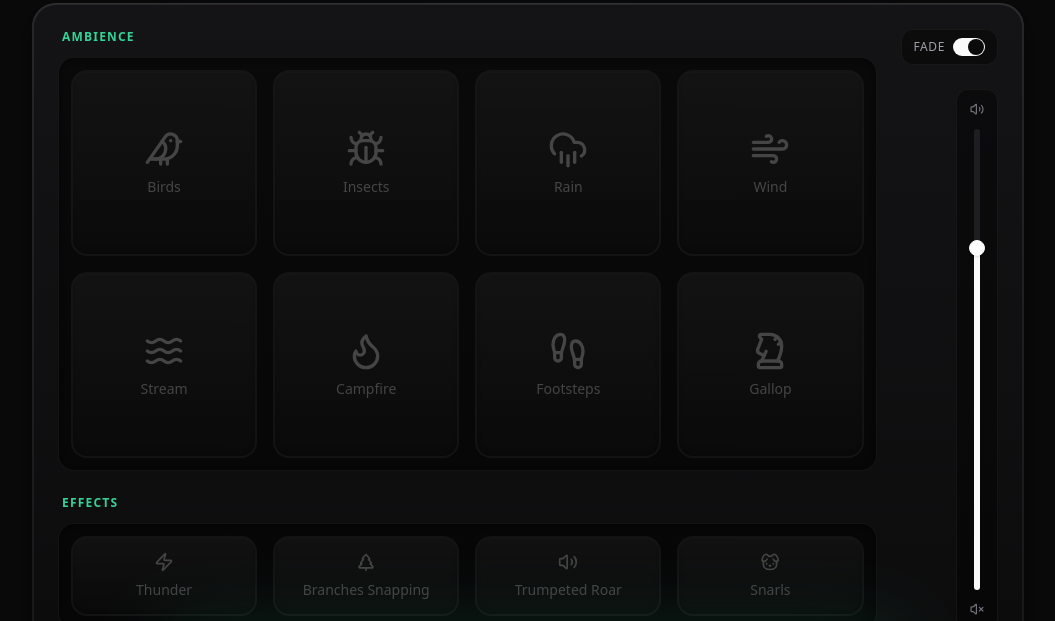
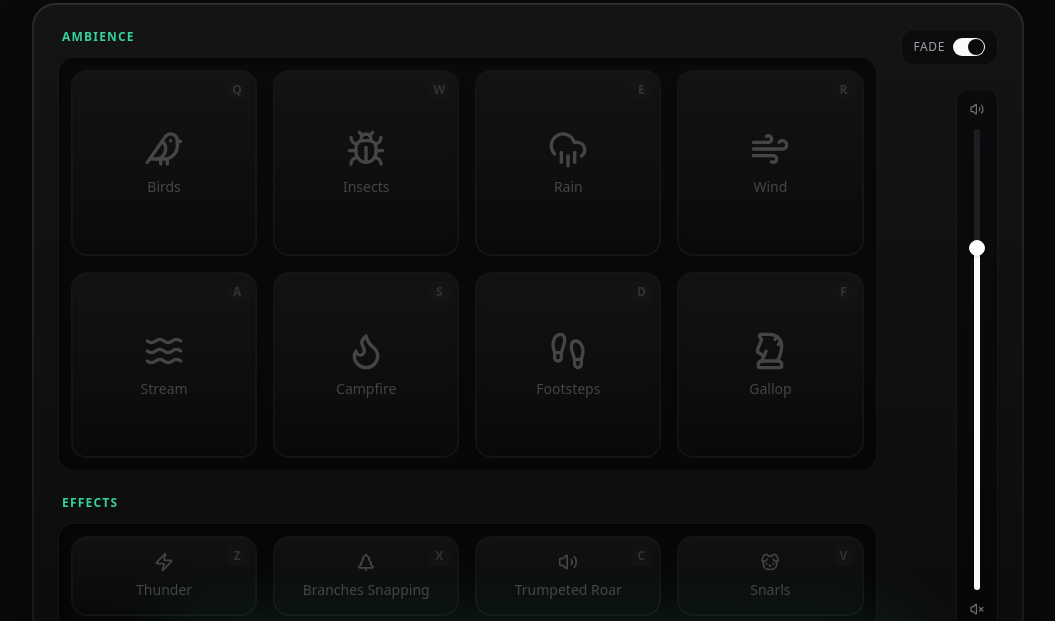
Before and after one commit to patrickneccles/table-tools, a Next.js app: page / in a window 1280 px wide. Shown: the part 235-856 px from the top of the page, without its empty margins (112-1167 px from the left). Built offline with nearby package versions, Linux system fonts and the light colour scheme.

Commit message:
feat: key toggles

```diff
--- a/src/components/mood-board/mood-board.tsx
+++ b/src/components/mood-board/mood-board.tsx
@@ -1,6 +1,6 @@
 "use client";
 
-import React, { useState } from "react";
+import React, { useState, useEffect, useRef, useCallback } from "react";
 import { Switch } from "@/components/ui/switch";
 import { Slider } from "@/components/ui/slider";
 import { Label } from "@/components/ui/label";
@@ -14,6 +14,32 @@ import { Volume2, VolumeX } from "lucide-react";
 import { Mood, MoodTheme } from "./types";
 import { SoundButton } from "./sound-button";
 import { cn } from "@/lib/utils";
+
+// Hotkey mapping: QWER for row 1 (Ambience 1-4), ASDF for row 2 (Ambience 5-8), ZXCV for row 3 (Effects 1-4)
+const HOTKEY_MAP: Record<string, { type: "ambience" | "effect"; index: number }> = {
+  q: { type: "ambience", index: 0 },
+  w: { type: "ambience", index: 1 },
+  e: { type: "ambience", index: 2 },
+  r: { type: "ambience", index: 3 },
+  a: { type: "ambience", index: 4 },
+  s: { type: "ambience", index: 5 },
+  d: { type: "ambience", index: 6 },
+  f: { type: "ambience", index: 7 },
+  z: { type: "effect", index: 0 },
+  x: { type: "effect", index: 1 },
+  c: { type: "effect", index: 2 },
+  v: { type: "effect", index: 3 },
+};
+
+// Get hotkey for a given type and index
+function getHotkey(type: "ambience" | "effect", index: number): string | undefined {
+  for (const [key, mapping] of Object.entries(HOTKEY_MAP)) {
+    if (mapping.type === type && mapping.index === index) {
+      return key;
+    }
+  }
+  return undefined;
+}
 
 const defaultTheme: MoodTheme = {
   primary: "#3b82f6",      // Blue
@@ -30,8 +56,65 @@ export function MoodBoard({ mood, isLightMode = false }: MoodBoardProps) {
   const [volume, setVolume] = useState(75);
   const [fade, setFade] = useState(true);
 
+  // Create stable refs for all possible slots (8 ambience + 4 effects)
+  const ambienceRef0 = useRef<(() => void) | null>(null);
+  const ambienceRef1 = useRef<(() => void) | null>(null);
+  const ambienceRef2 = useRef<(() => void) | null>(null);
+  const ambienceRef3 = useRef<(() => void) | null>(null);
+  const ambienceRef4 = useRef<(() => void) | null>(null);
+  const ambienceRef5 = useRef<(() => void) | null>(null);
+  const ambienceRef6 = useRef<(() => void) | null>(null);
+  const ambienceRef7 = useRef<(() => void) | null>(null);
+  const effectRef0 = useRef<(() => void) | null>(null);
+  const effectRef1 = useRef<(() => void) | null>(null);
+  const effectRef2 = useRef<(() => void) | null>(null);
+  const effectRef3 = useRef<(() => void) | null>(null);
+
+  const ambienceRefs = [
+    ambienceRef0, ambienceRef1, ambienceRef2, ambienceRef3,
+    ambienceRef4, ambienceRef5, ambienceRef6, ambienceRef7,
+  ];
+  const effectRefs = [effectRef0, effectRef1, effectRef2, effectRef3];
+
   const audioVolume = volume / 100;
   const theme = mood.theme ?? defaultTheme;
+
+  // Handle keyboard shortcuts
+  const handleKeyDown = useCallback((event: KeyboardEvent) => {
+    // Ignore if user is typing in an input, textarea, or contenteditable
+    const target = event.target as HTMLElement;
+    if (
+      target.tagName === "INPUT" ||
+      target.tagName === "TEXTAREA" ||
+      target.isContentEditable
+    ) {
+      return;
+    }
+
+    const key = event.key.toLowerCase();
+    const mapping = HOTKEY_MAP[key];
+
+    if (mapping) {
+      event.preventDefault();
+
+      if (mapping.type === "ambience") {
+        const trigger = ambienceRefs[mapping.index]?.current;
+        if (trigger) trigger();
+      } else {
+        const trigger = effectRefs[mapping.index]?.current;
+        if (trigger) trigger();
+      }
+    }
+  // eslint-disable-next-line react-hooks/exhaustive-deps
+  }, []); // Refs are stable, arrays are just wrappers
+
+  // Attach keyboard listener
+  useEffect(() => {
+    window.addEventListener("keydown", handleKeyDown);
+    return () => {
+      window.removeEventListener("keydown", handleKeyDown);
+    };
+  }, [handleKeyDown]);
 
   return (
     <div className="relative">
@@ -178,7 +261,7 @@ export function MoodBoard({ mood, isLightMode = false }: MoodBoardProps) {
                     )}
                   >
                     <div className="grid grid-cols-4 gap-2 md:gap-4">
-                      {mood.ambience.map((sound) => (
+                      {mood.ambience.map((sound, index) => (
                         <SoundButton
                           key={sound.id}
                           sound={sound}
@@ -187,6 +270,8 @@ export function MoodBoard({ mood, isLightMode = false }: MoodBoardProps) {
                           volume={audioVolume}
                           theme={theme}
                           isLightMode={isLightMode}
+                          hotkey={getHotkey("ambience", index)}
+                          triggerRef={ambienceRefs[index]}
                         />
                       ))}
                     </div>
@@ -213,13 +298,15 @@ export function MoodBoard({ mood, isLightMode = false }: MoodBoardProps) {
                     )}
                   >
                     <div className="grid grid-cols-4 gap-2 md:gap-4">
-                      {mood.effects.map((sound) => (
+                      {mood.effects.map((sound, index) => (
                         <SoundButton
                           key={sound.id}
                           sound={sound}
                           volume={audioVolume}
                           theme={theme}
                           isLightMode={isLightMode}
+                          hotkey={getHotkey("effect", index)}
+                          triggerRef={effectRefs[index]}
                         />
                       ))}
                     </div>
--- a/src/components/mood-board/sound-button.tsx
+++ b/src/components/mood-board/sound-button.tsx
@@ -12,6 +12,8 @@ type SoundButtonProps = {
   volume: number;
   theme?: MoodTheme;
   isLightMode?: boolean;
+  hotkey?: string;
+  triggerRef?: React.MutableRefObject<(() => void) | null>;
   className?: string;
 };
 
@@ -25,6 +27,8 @@ export function SoundButton({
   volume,
   theme,
   isLightMode = false,
+  hotkey,
+  triggerRef,
   className,
 }: SoundButtonProps) {
   const [isActive, setIsActive] = useState(false);
@@ -168,6 +172,18 @@ export function SoundButton({
     }
   }, [isActive, fade, fadeIn, fadeOut, loop, volume, hasError]);
 
+  // Expose toggle function to parent via ref
+  useEffect(() => {
+    if (triggerRef) {
+      triggerRef.current = toggleSound;
+    }
+    return () => {
+      if (triggerRef) {
+        triggerRef.current = null;
+      }
+    };
+  }, [triggerRef, toggleSound]);
+
   // Keycap-style button with glow effect
   const glowColor = theme?.secondary ?? "#3b82f6";
   const accentColor = theme?.primary ?? "#3b82f6";
@@ -269,6 +285,25 @@ export function SoundButton({
           }}
         />
       )}
+
+      {/* Hotkey indicator */}
+      {hotkey && (
+        <span
+          className={cn(
+            "absolute top-1.5 right-1.5 sm:top-2 sm:right-2",
+            "flex items-center justify-center",
+            "w-4 h-4 sm:w-5 sm:h-5 rounded text-[10px] sm:text-xs font-bold uppercase",
+            "transition-all pointer-events-none",
+            isActive
+              ? "bg-white/20 text-white/90"
+              : isLightMode
+                ? "bg-zinc-200/80 text-zinc-400"
+                : "bg-zinc-800/80 text-zinc-500"
+          )}
+        >
+          {hotkey}
+        </span>
+      )}
     </button>
   );
 }
```
